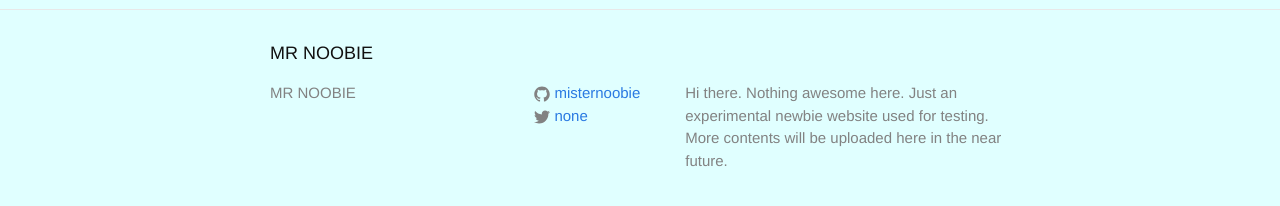
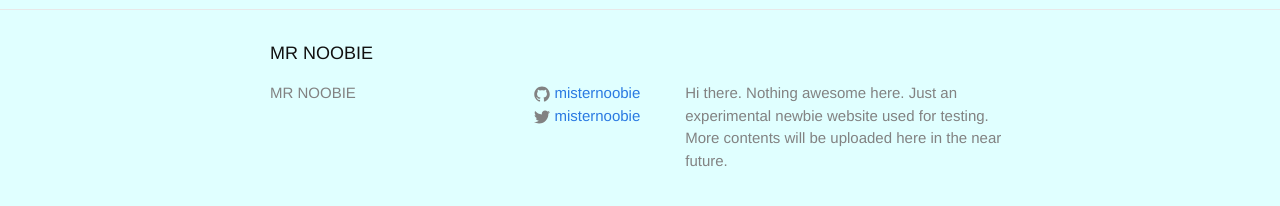
Before and after one commit to misternoobie/misternoobie.github.io, a Jekyll site: the page built from index.html, in a window 1280 px wide. Shown: the part 587-793 px from the top of the page. Built offline with Jekyll 4.4.1, drawn with Linux system fonts in a browser that asks for light colours.

Commit message:
twitter to psn username

```diff
--- a/_includes/footer.html
+++ b/_includes/footer.html
@@ -22,7 +22,7 @@
 
           {% if site.twitter_username %}
           <li>
-            {% include icon-twitter.html username=site.twitter_username %}
+            {% include icon-twitter.html username=site.psn_username %}
           </li>
           {% endif %}
         </ul>
```
